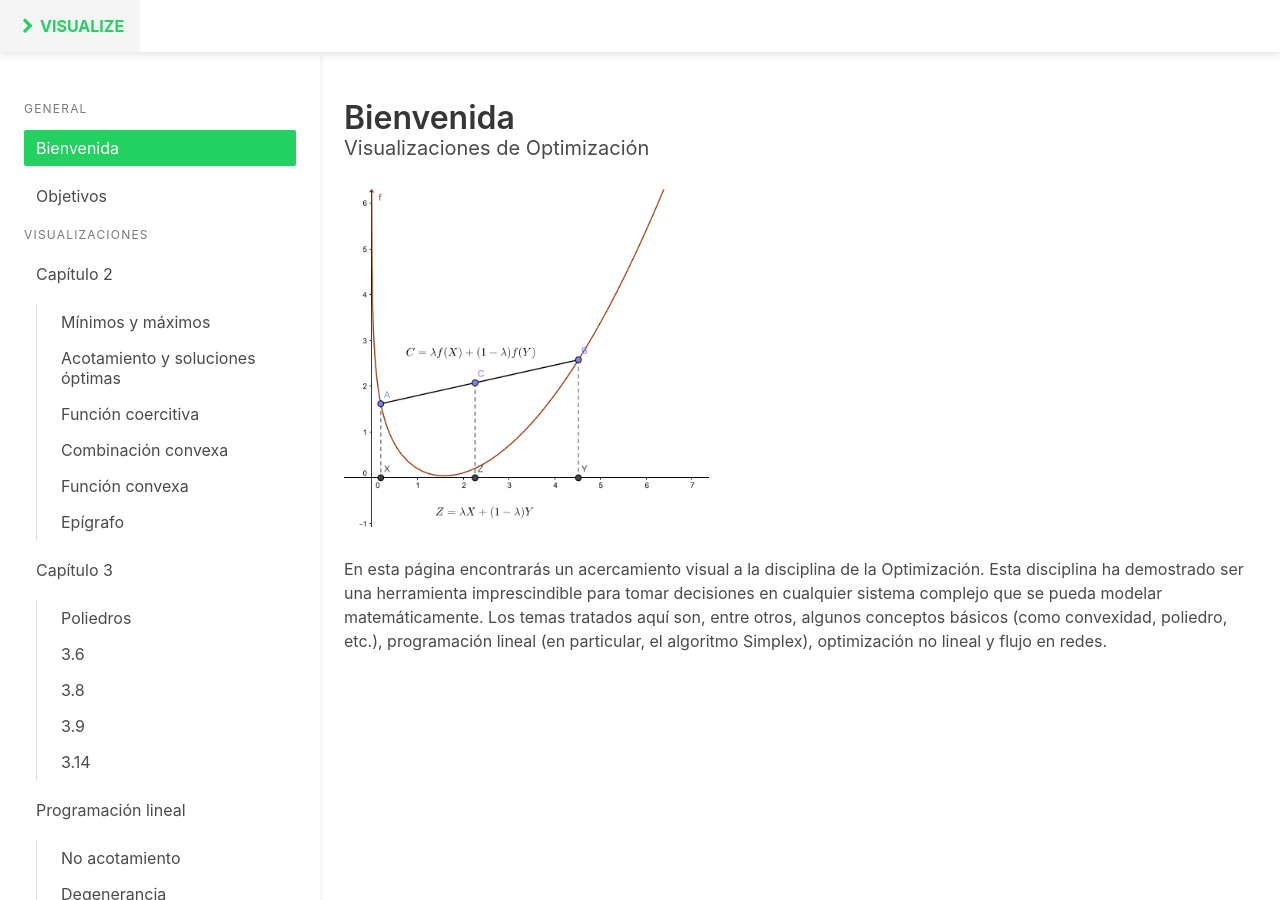
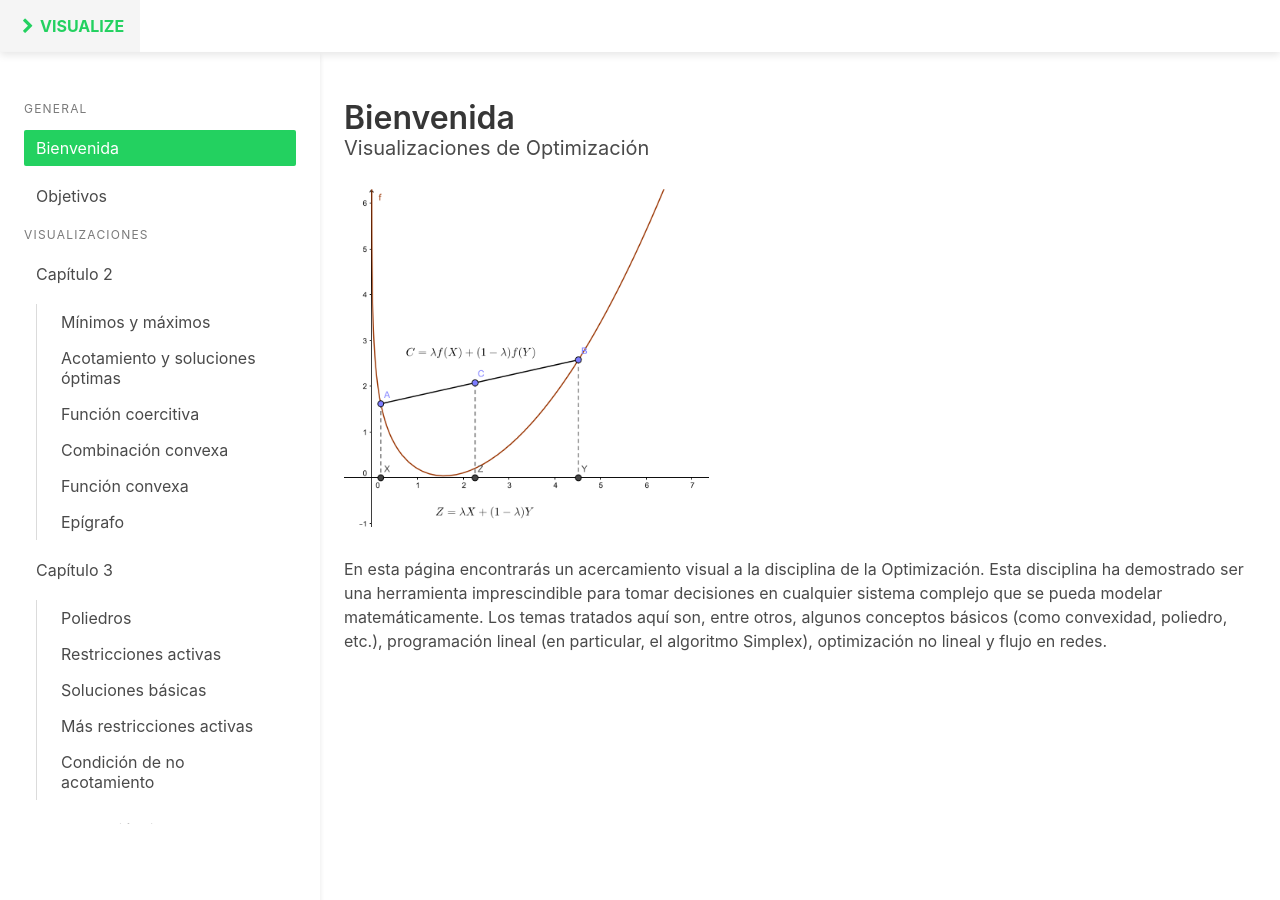
Before and after one commit to jmcomber/jmcomber.github.io, a Jekyll site: the page built from index.html, in a window 1280 px wide. Built offline with Jekyll 4.4.1, drawn with Linux system fonts in a browser that asks for light colours; some of the changed text lies outside the part shown.

Commit message:
scrollable sidebar

```diff
--- a/_data/navigation.yaml
+++ b/_data/navigation.yaml
@@ -63,22 +63,22 @@
             items: []
           },
           {
-            text: 3.6,
+            text: Restricciones activas,
             url: /visualizaciones/3/6/,
             items: []
           },
           {
-            text: 3.8,
+            text: Soluciones básicas,
             url: /visualizaciones/3/8/,
             items: []
           },
           {
-            text: 3.9,
+            text: Más restricciones activas,
             url: /visualizaciones/3/9/,
             items: []
           },
           {
-            text: 3.14,
+            text: Condición de no acotamiento,
             url: /visualizaciones/3/14/,
             items: []
           }
--- a/_includes/sidebar.html
+++ b/_includes/sidebar.html
@@ -1,4 +1,14 @@
-<aside>
+<!-- <link rel="stylesheet" type="text/css" href="https://maxcdn.bootstrapcdn.com/bootstrap/3.3.7/css/bootstrap.min.css"> -->
+
+<style type="text/css">
+  .scrollable {
+      height: 90%;
+      overflow: auto;
+      overflow-y: scroll;
+  }
+</style>
+
+<aside class="scrollable">
   {% for group in site.data.navigation %}
     <p class="menu-label">{{ group.text }}</p>
     <ul class="menu-list">
```
Also changed, not shown: _pages/2.5.html (+7 -3 lines).
